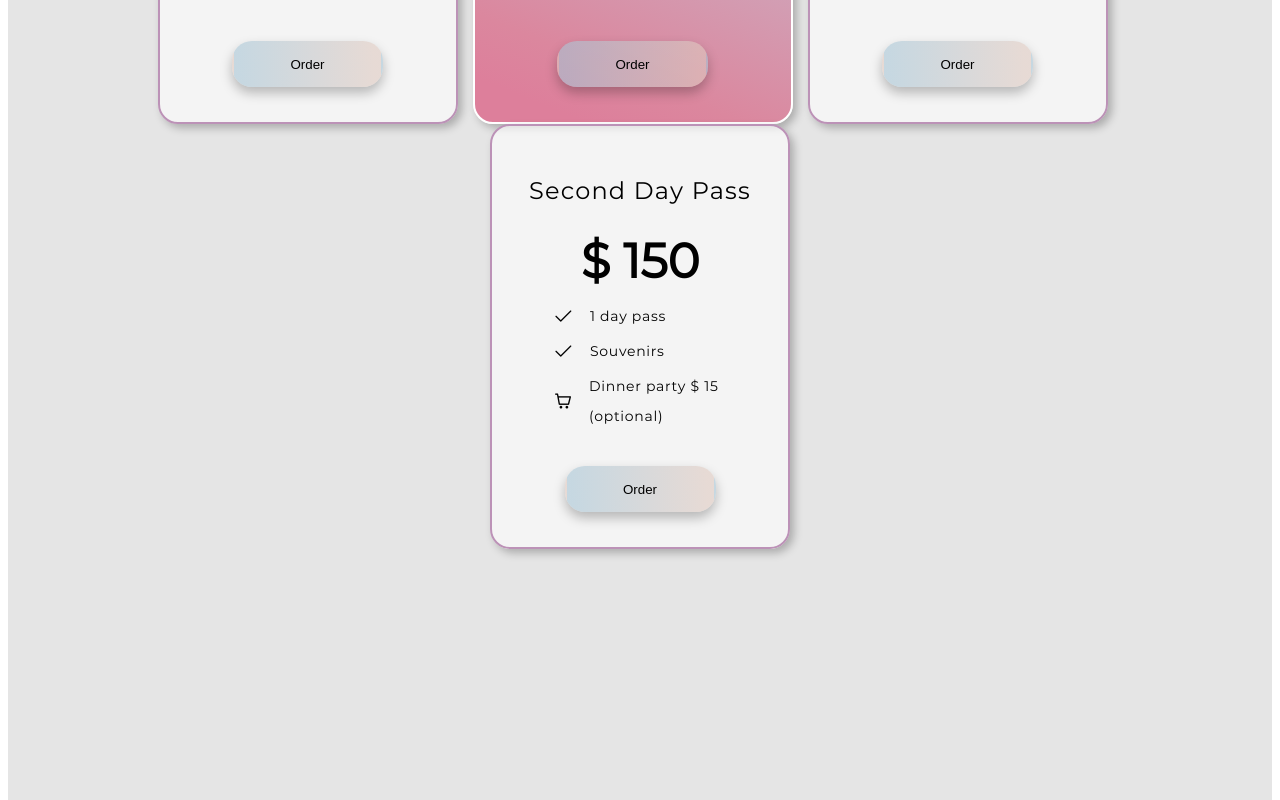
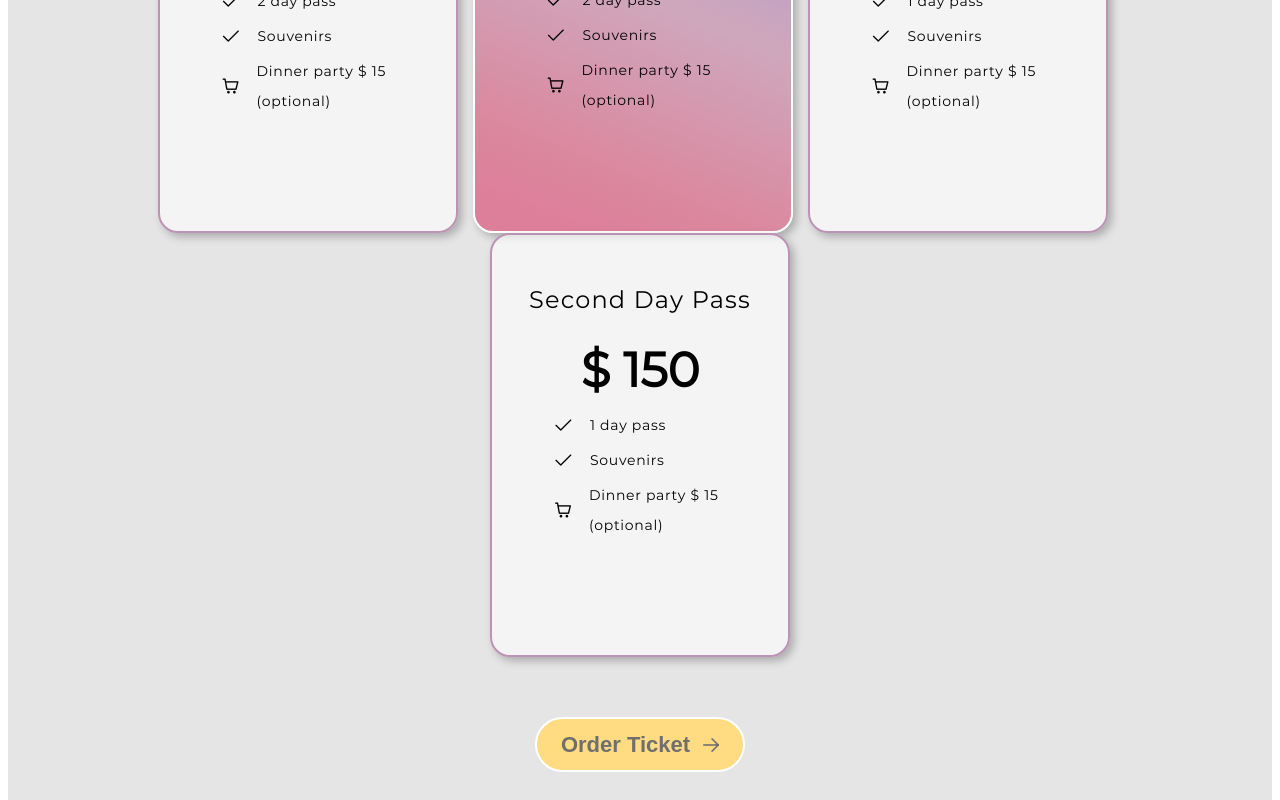
Before and after one commit to toastmasters-d67/ac-web, a Vue app: page / in a window 1280 px wide. Shown: the part 1740-2540 px from the top of the page. Built offline with nearby package versions, Linux system fonts and the light colour scheme; a web font is replaced by a local one.

Commit message:
Update Ticket component

```diff
--- a/src/components/home/Ticket.vue
+++ b/src/components/home/Ticket.vue
@@ -1,5 +1,7 @@
 <template>
   <section id="ticket" class="ticket-container">
+    <header class="ticket-title">Pricing Tickets</header>
+    <div class="ticket-row">
       <div class="ticket-item white">
         <span class="ticket-item-title">2 Day Pass</span>
         <span class="ticket-item-price">$ 280</span>
@@ -17,7 +19,6 @@
             <span class="ticket-item-text">Dinner party $ 15 (optional)</span>
           </li>
         </ul>
-      <button class="ticket-item-button">Order</button>
       </div>
       <div class="ticket-item early-bird">
         <span class="ticket-item-expiring">Until Jan 30, 2023</span>
@@ -37,7 +38,6 @@
             <span class="ticket-item-text">Dinner party $ 15 (optional)</span>
           </li>
         </ul>
-      <button class="ticket-item-button">Order</button>
       </div>
       <div class="ticket-item white">
         <span class="ticket-item-title">First Day Pass</span>
@@ -56,7 +56,6 @@
             <span class="ticket-item-text">Dinner party $ 15 (optional)</span>
           </li>
         </ul>
-      <button class="ticket-item-button">Order</button>
       </div>
       <div class="ticket-item white">
         <span class="ticket-item-title">Second Day Pass</span>
@@ -75,8 +74,12 @@
             <span class="ticket-item-text">Dinner party $ 15 (optional)</span>
           </li>
         </ul>
-      <button class="ticket-item-button">Order</button>
       </div>
+    </div>
+    <button class="ticket-button">
+      <span class="button-text">Order Ticket</span>
+      <i class="pi pi-arrow-right button-arrow-right"></i>
+    </button>
   </section>
 </template>
 
@@ -85,37 +88,47 @@
   width: 100%;
   background: #e5e5e5;
   display: flex;
+  flex-direction: column;
+  justify-content: center;
+  align-items: center;
+  border-color: transparent;
+  padding-bottom: 250px;
+  .ticket-title {
+    color: #004165;
+    font-size: 48px;
+    font-weight: 600;
+    line-height: 59px;
+    margin-bottom: 50px;
+  }
+  .ticket-row {
+    display: flex;
     flex-flow: row wrap;
     justify-content: center;
     align-items: flex-end;
-  border-color: transparent;
-  padding-bottom: 250px;
-  margin: 0 auto;
     div:nth-child(-n + 3) {
       margin-right: 15px;
     }
-  .ticket-title {
-    width: 301px;
-    font-size: 32px;
-    font-weight: 600;
-    text-align: center;
-    display: block;
+    margin: 0 auto;
   }
   .ticket-button {
-    width: 202px;
-    height: 48px;
-    background: #ffbc58;
-    font-size: 20px;
+    color: #6f6f6e;
+    background: #ffdb82;
+    display: flex;
+    flex-flow: row nowrap;
+    align-items: center;
+    border: 2px solid white;
+    border-radius: 30px;
+    box-sizing: border-box;
+    gap: 8px;
+    padding: 12px 24px;
+    margin-top: 60px;
+    cursor: pointer;
+    .button-text {
+      font-size: 22px;
       font-weight: 600;
-    line-height: 24px;
-    text-align: center;
-    box-shadow: 0px 6px 12px 0px rgba(0, 0, 0, 0.15);
-    border-radius: 38px;
-    border-color: transparent;
-    padding: 8px 24px;
-    margin-top: 32px;
-    margin-bottom: 50px;
-    cursor: pointer;
+      line-height: 27px;
+      margin-right: 5px;
+    }
   }
 }
 .white {
@@ -148,10 +161,10 @@
   display: flex;
   flex-direction: column;
   align-items: center;
-  box-shadow: 4px 4px 9px rgba(0, 0, 0, 0.25);
   border-style: solid;
   border-width: 2px;
   border-radius: 20px;
+  box-shadow: 4px 4px 9px rgba(0, 0, 0, 0.25);
   .ticket-item-expiring {
     position: absolute;
     left: 50px;
@@ -190,19 +203,6 @@
     margin-top: 25px;
     margin-bottom: 25px;
   }
-  .ticket-item-button {
-    width: 151px;
-    height: 46px;
-    background: linear-gradient(
-      267.67deg,
-      rgba(221, 200, 191, 0.6) 5.3%,
-      rgba(167, 196, 212, 0.6) 95.87%
-    );
-    border-color: transparent;
-    border-radius: 20px;
-    box-shadow: 0px 6px 12px rgba(0, 0, 0, 0.25);
-    cursor: pointer;
-  }
 }
 ul.ticket-item-list {
   width: 170px;
@@ -215,7 +215,7 @@ ul.ticket-item-list {
   text-align: left;
   margin: 0;
   padding: 0;
-  margin-bottom: 30px;
+  margin-bottom: 75px;
   li.ticket-item-row {
     display: flex;
     flex-direction: row;
```
Lines whose indentation alone changed are shown as unchanged.
